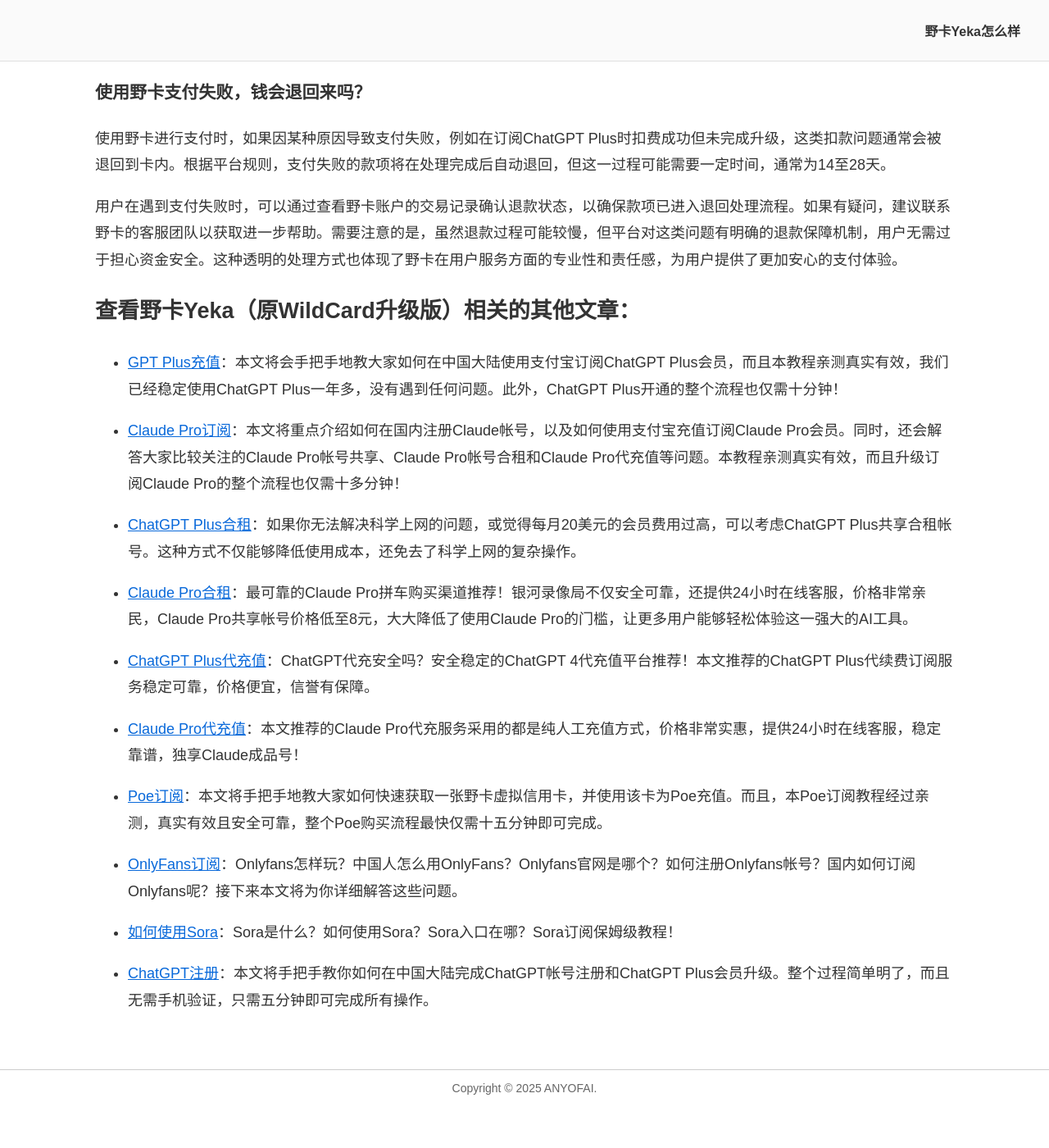
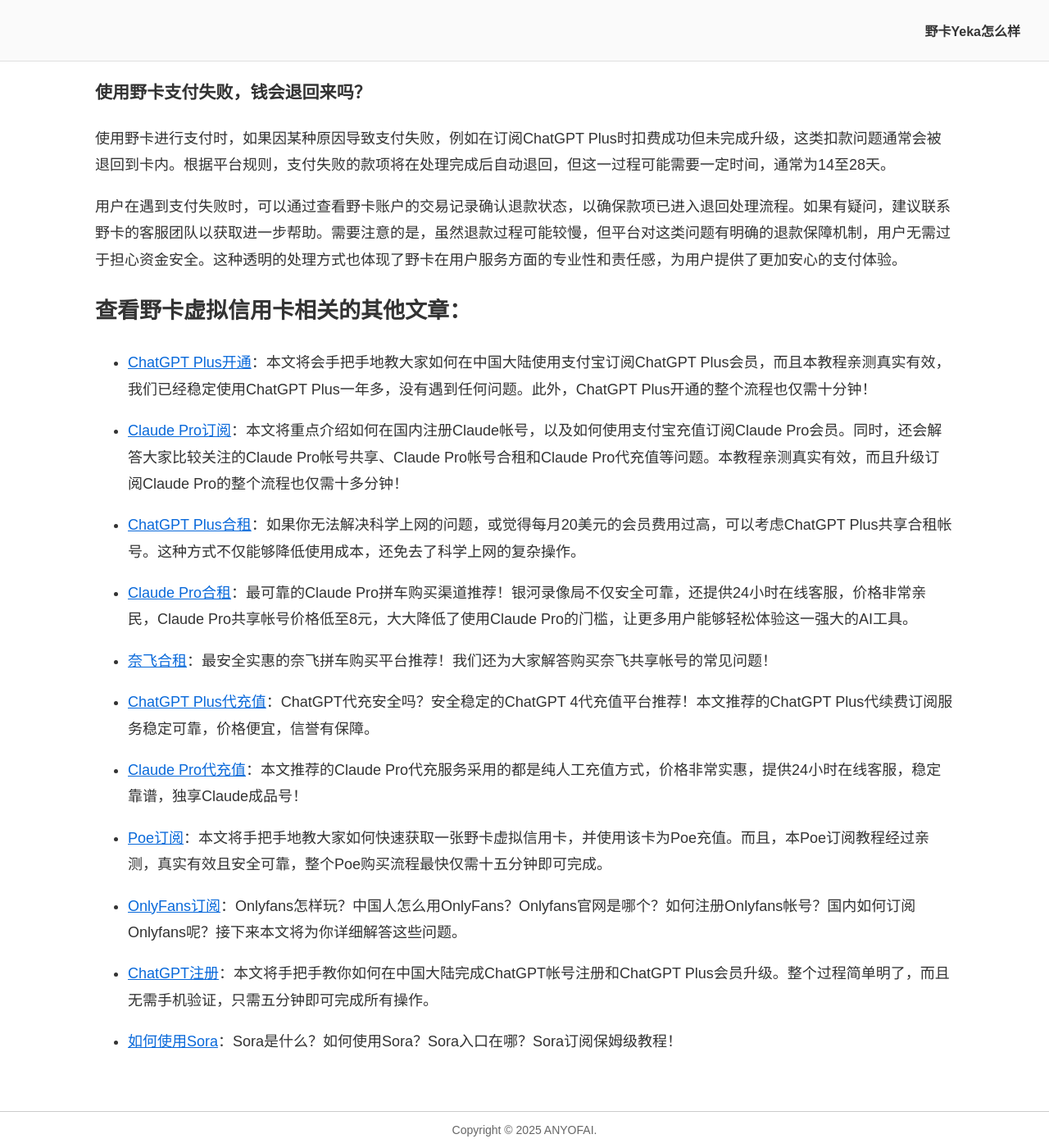
Before and after one commit to anyofai/anyofai.github.io, a Jekyll site: the page built from index.md, in a window 1280 px wide and 1400 px high, scrolled down 15891 px. Shown: the whole window at 82% size. Built offline with Jekyll 4.4.1, drawn with Linux system fonts in a browser that asks for light colours; before the commit the page ends 17240 px from its top, so only the background shows below that; some of the changed text lies outside the part shown.

Commit message:
Update index.md

```diff
--- a/index.md
+++ b/index.md
@@ -6,7 +6,7 @@
 
 # 2025最好用的虚拟信用卡推荐：野卡Yeka怎么样？野卡Yeka安全吗？（含野卡Yeka邀请码）
 
-<p align="center">最近更新于：2025年2月13日</p>
+<p align="center">最近更新于：2025年2月20日</p>
 
 ![最好用的虚拟信用卡推荐：野卡怎么样？野卡安全吗？（含野卡邀请码）](https://raw.githubusercontent.com/anyofai/anyofai.github.io/refs/heads/main/image/WildCard.png)
 
@@ -243,15 +243,17 @@
 
 用户在遇到支付失败时，可以通过查看野卡账户的交易记录确认退款状态，以确保款项已进入退回处理流程。如果有疑问，建议联系野卡的客服团队以获取进一步帮助。需要注意的是，虽然退款过程可能较慢，但平台对这类问题有明确的退款保障机制，用户无需过于担心资金安全。这种透明的处理方式也体现了野卡在用户服务方面的专业性和责任感，为用户提供了更加安心的支付体验。
 
-## 查看野卡Yeka（原WildCard升级版）相关的其他文章：
+## 查看野卡虚拟信用卡相关的其他文章：
 
-* <a href="https://github.com/anyofai/anyofai.github.io">GPT Plus充值</a>：本文将会手把手地教大家如何在中国大陆使用支付宝订阅ChatGPT Plus会员，而且本教程亲测真实有效，我们已经稳定使用ChatGPT Plus一年多，没有遇到任何问题。此外，ChatGPT Plus开通的整个流程也仅需十分钟！
+* <a href="https://github.com/anyofai/anyofai.github.io">ChatGPT Plus开通</a>：本文将会手把手地教大家如何在中国大陆使用支付宝订阅ChatGPT Plus会员，而且本教程亲测真实有效，我们已经稳定使用ChatGPT Plus一年多，没有遇到任何问题。此外，ChatGPT Plus开通的整个流程也仅需十分钟！
 
 * <a href="https://github.com/anyofai/claude-pro">Claude Pro订阅</a>：本文将重点介绍如何在国内注册Claude帐号，以及如何使用支付宝充值订阅Claude Pro会员。同时，还会解答大家比较关注的Claude Pro帐号共享、Claude Pro帐号合租和Claude Pro代充值等问题。本教程亲测真实有效，而且升级订阅Claude Pro的整个流程也仅需十多分钟！
 
 * <a href="https://github.com/anyofai/chatgpt-plus-hezu">ChatGPT Plus合租</a>：如果你无法解决科学上网的问题，或觉得每月20美元的会员费用过高，可以考虑ChatGPT Plus共享合租帐号。这种方式不仅能够降低使用成本，还免去了科学上网的复杂操作。
 
 * <a href="https://github.com/anyofai/claude-pro-hezu">Claude Pro合租</a>：最可靠的Claude Pro拼车购买渠道推荐！银河录像局不仅安全可靠，还提供24小时在线客服，价格非常亲民，Claude Pro共享帐号价格低至8元，大大降低了使用Claude Pro的门槛，让更多用户能够轻松体验这一强大的AI工具。
+
+* <a href="https://github.com/anyofai/netflix-hezu">奈飞合租</a>：最安全实惠的奈飞拼车购买平台推荐！我们还为大家解答购买奈飞共享帐号的常见问题！
 
 * <a href="https://github.com/anyofai/chatgpt-plus-recharge">ChatGPT Plus代充值</a>：ChatGPT代充安全吗？安全稳定的ChatGPT 4代充值平台推荐！本文推荐的ChatGPT Plus代续费订阅服务稳定可靠，价格便宜，信誉有保障。
 
@@ -261,6 +263,6 @@
 
 * <a href="https://github.com/anyofai/onlyfans">OnlyFans订阅</a>：Onlyfans怎样玩？中国人怎么用OnlyFans？Onlyfans官网是哪个？如何注册Onlyfans帐号？国内如何订阅Onlyfans呢？接下来本文将为你详细解答这些问题。
 
+* <a href="https://github.com/anyofai/chatgpt">ChatGPT注册</a>：本文将手把手教你如何在中国大陆完成ChatGPT帐号注册和ChatGPT Plus会员升级。整个过程简单明了，而且无需手机验证，只需五分钟即可完成所有操作。
+
 * <a href="https://github.com/anyofai/sora">如何使用Sora</a>：Sora是什么？如何使用Sora？Sora入口在哪？Sora订阅保姆级教程！
-
-* <a href="https://github.com/anyofai/chatgpt">ChatGPT注册</a>：本文将手把手教你如何在中国大陆完成ChatGPT帐号注册和ChatGPT Plus会员升级。整个过程简单明了，而且无需手机验证，只需五分钟即可完成所有操作。
```
